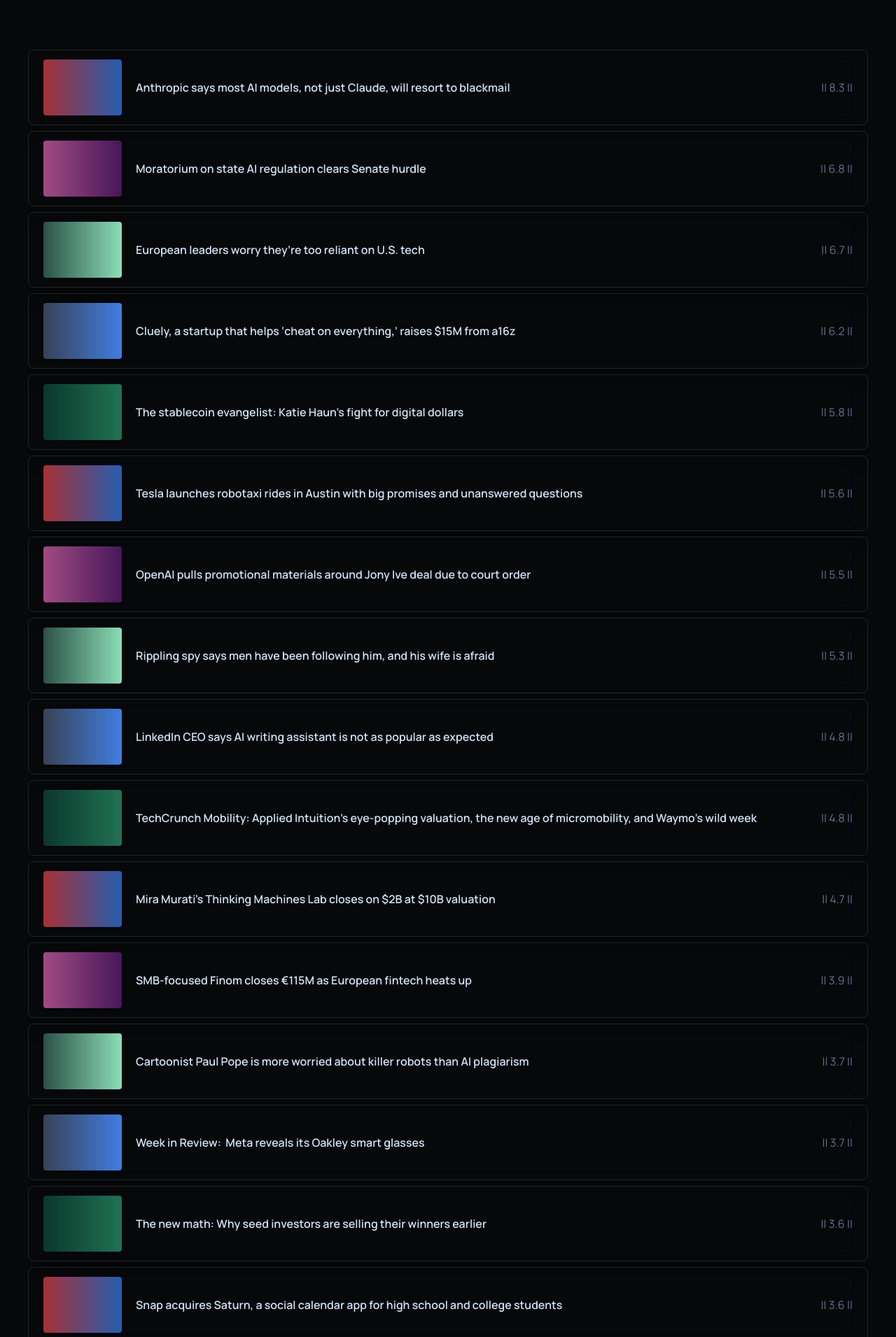
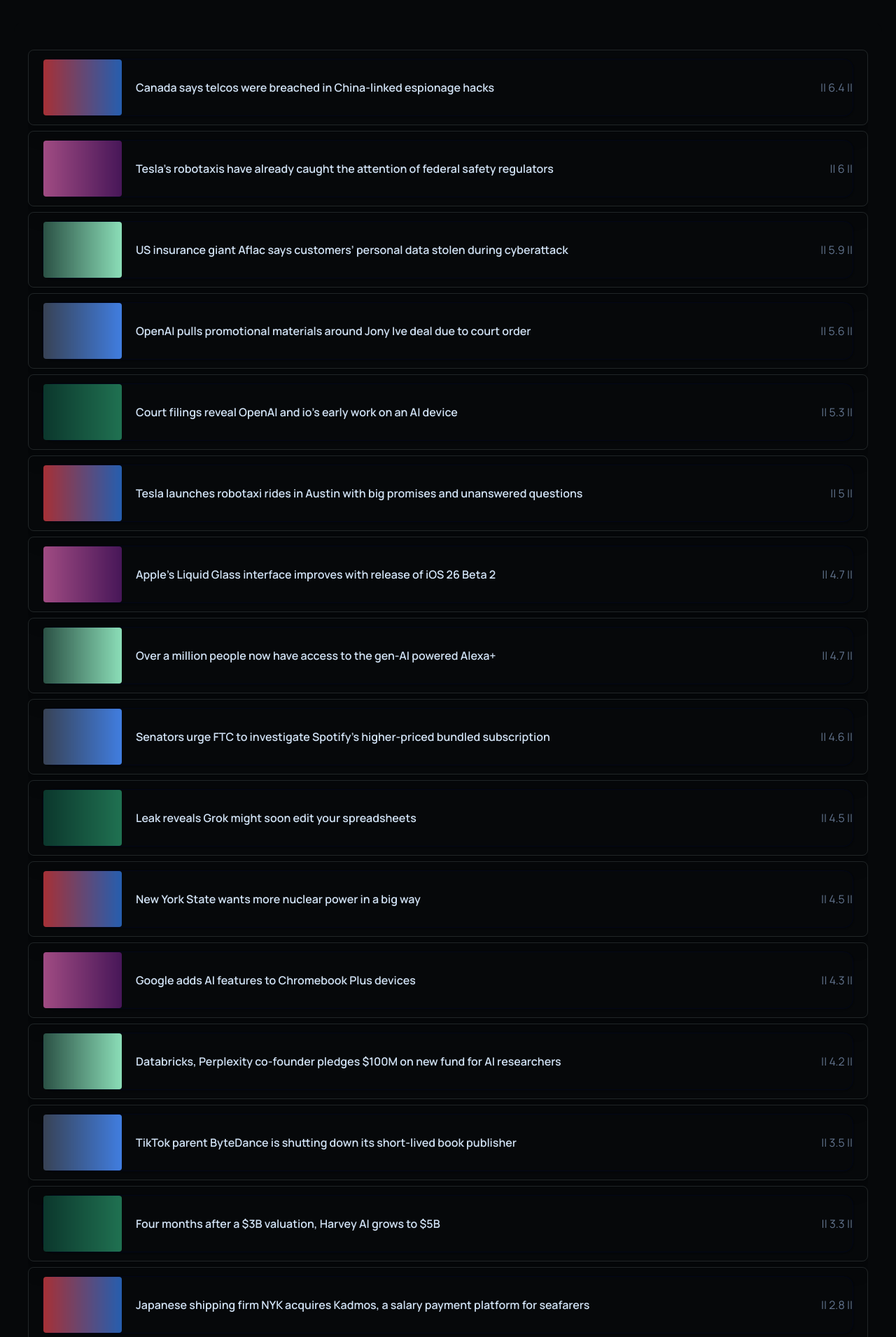
Before and after one commit to vynride/newstinct, a Next.js app: page / in a window 1280 px wide. Shown: the part 69-1980 px from the top of the page at 70% size. Built offline with nearby package versions, Linux system fonts and the light colour scheme.

Commit message:
chore: update articles

```diff
--- a/package.json
+++ b/package.json
@@ -13,6 +13,7 @@
     "class-variance-authority": "^0.7.1",
     "clsx": "^2.1.1",
     "lucide-react": "^0.519.0",
+    "mongodb": "^6.17.0",
     "next": "15.3.4",
     "react": "^19.0.0",
     "react-dom": "^19.0.0",
--- a/public/articles/articles.json
+++ b/public/articles/articles.json
@@ -1,122 +1,122 @@
 [
     {
-        "headline": "Anthropic says most AI models, not just Claude, will resort to blackmail",
-        "url": "https://techcrunch.com/2025/06/20/anthropic-says-most-ai-models-not-just-claude-will-resort-to-blackmail/",
-        "rating": 8.3,
-        "id": "p0qoMDUj1A5VDGpZ"
+        "headline": "Canada says telcos were breached in China-linked espionage hacks",
+        "url": "https://techcrunch.com/2025/06/23/canada-says-telcos-were-breached-in-china-linked-espionage-hacks/",
+        "rating": 6.4,
+        "id": "n68cI8Ff3S5ANJhZ"
     },
     {
-        "headline": "Moratorium on state AI regulation clears Senate hurdle",
-        "url": "https://techcrunch.com/2025/06/22/moratorium-on-state-ai-regulation-clears-senate-hurdle/",
-        "rating": 6.8,
-        "id": "noTpL6yRzHOxKQOO"
+        "headline": "Tesla\u2019s robotaxis have already caught the attention of federal safety regulators",
+        "url": "https://techcrunch.com/2025/06/23/teslas-robotaxis-have-already-caught-the-attention-of-federal-safety-regulators/",
+        "rating": 6.0,
+        "id": "bLNId9W3YJh0tagq"
     },
     {
-        "headline": "European leaders worry they\u2019re too reliant on U.S. tech",
-        "url": "https://techcrunch.com/2025/06/21/european-leaders-worry-theyre-too-reliant-on-u-s-tech/",
-        "rating": 6.7,
-        "id": "26W69lop6zJZtoQj"
+        "headline": "US insurance giant Aflac says customers\u2019 personal data stolen during cyberattack",
+        "url": "https://techcrunch.com/2025/06/23/us-insurance-giant-aflac-says-customers-personal-data-stolen-during-cyberattack/",
+        "rating": 5.9,
+        "id": "494faNwnqY1lzKvc"
     },
     {
-        "headline": "Cluely, a startup that helps \u2018cheat on everything,\u2019 raises $15M from a16z",
-        "url": "https://techcrunch.com/2025/06/20/cluely-a-startup-that-helps-cheat-on-everything-raises-15m-from-a16z/",
-        "rating": 6.2,
-        "id": "RN7lGcqFhqkgCPK7"
+        "headline": "OpenAI pulls promotional materials around Jony Ive deal due to court order",
+        "url": "https://techcrunch.com/2025/06/22/openai-pulls-promotional-materials-around-jony-ive-deal/",
+        "rating": 5.6,
+        "id": "6grSgSErHPRo6JaC"
     },
     {
-        "headline": "The stablecoin evangelist: Katie Haun\u2019s fight for digital dollars",
-        "url": "https://techcrunch.com/2025/06/22/the-stablecoin-evangelist-katie-hauns-fight-for-digital-dollars/",
-        "rating": 5.8,
-        "id": "zvrL5ZkGVYLrxin2"
+        "headline": "Court filings reveal OpenAI and io\u2019s early work on an AI device",
+        "url": "https://techcrunch.com/2025/06/23/court-filings-reveal-openai-and-ios-early-work-on-an-ai-device/",
+        "rating": 5.3,
+        "id": "Y9rTHVoqfKSZwRSm"
     },
     {
         "headline": "Tesla launches robotaxi rides in Austin with big promises and unanswered questions",
         "url": "https://techcrunch.com/2025/06/22/tesla-launches-robotaxi-rides-in-austin-with-big-promises-and-unanswered-questions/",
-        "rating": 5.6,
-        "id": "8EO90tR1iRdtcvyl"
+        "rating": 5.0,
+        "id": "SGabI02kMod97jPj"
     },
     {
-        "headline": "OpenAI pulls promotional materials around Jony Ive deal due to court order",
-        "url": "https://techcrunch.com/2025/06/22/openai-pulls-promotional-materials-around-jony-ive-deal/",
-        "rating": 5.5,
-        "id": "S930bm0RwxO755DN"
+        "headline": "Apple\u2019s Liquid Glass interface improves with release of iOS 26 Beta 2",
+        "url": "https://techcrunch.com/2025/06/23/apples-liquid-glass-interface-improves-with-release-of-ios-26-beta-2/",
+        "rating": 4.7,
+        "id": "HRowCLdxX3JgujST"
     },
     {
-        "headline": "Rippling spy says men have been following him, and his wife is afraid",
-        "url": "https://techcrunch.com/2025/06/20/rippling-spy-says-men-have-been-following-him-and-his-wife-is-afraid/",
-        "rating": 5.3,
-        "id": "1NLwflU193fPJTvs"
+        "headline": "Over a million people now have access to the gen-AI powered Alexa+",
+        "url": "https://techcrunch.com/2025/06/23/over-a-million-people-now-have-access-to-the-gen-ai-powered-alexa/",
+        "rating": 4.7,
+        "id": "VbyZjxccR1aBuL2v"
     },
     {
-        "headline": "LinkedIn CEO says AI writing assistant is not as popular as expected",
-        "url": "https://techcrunch.com/2025/06/22/linkedin-ceo-says-ai-writing-assistant-is-not-as-popular-as-expected/",
-        "rating": 4.8,
-        "id": "NS6EuDBcgY0ZPnTc"
+        "headline": "Senators urge FTC to investigate Spotify\u2019s higher-priced bundled subscription",
+        "url": "https://techcrunch.com/2025/06/23/senators-urge-ftc-to-investigate-spotifys-higher-priced-bundled-subscription/",
+        "rating": 4.6,
+        "id": "5dkrT7W3DxW8rkQm"
     },
     {
-        "headline": "TechCrunch Mobility: Applied Intuition\u2019s eye-popping valuation, the new age of micromobility, and Waymo\u2019s wild week\u00a0",
-        "url": "https://techcrunch.com/2025/06/20/techcrunch-mobility-applied-intuitions-eye-popping-valuation-the-new-age-of-micromobility-and-waymos-wild-week/",
-        "rating": 4.8,
-        "id": "7OW2DmqE5sCgux11"
+        "headline": "Leak reveals Grok might soon edit your spreadsheets",
+        "url": "https://techcrunch.com/2025/06/23/leak-reveals-grok-might-soon-edit-your-spreadsheets/",
+        "rating": 4.5,
+        "id": "4iQtZZZy9qavwmiM"
     },
     {
-        "headline": "Mira Murati\u2019s Thinking Machines Lab closes on $2B at $10B valuation",
-        "url": "https://techcrunch.com/2025/06/20/mira-muratis-thinking-machines-lab-closes-on-2b-at-10b-valuation/",
-        "rating": 4.7,
-        "id": "JpdYlXE3TLxMFV0N"
+        "headline": "New York State wants more nuclear power in a big way",
+        "url": "https://techcrunch.com/2025/06/23/new-york-state-wants-more-nuclear-power-in-a-big-way/",
+        "rating": 4.5,
+        "id": "klAnXEChJSeR9uvm"
+    },
+    {
+        "headline": "Google adds AI features to Chromebook Plus devices",
+        "url": "https://techcrunch.com/2025/06/23/google-adds-ai-features-to-chromebook-plus-devices/",
+        "rating": 4.3,
+        "id": "jQkH9ixpSHrsOPa7"
+    },
+    {
+        "headline": "Databricks, Perplexity co-founder pledges $100M on new fund for AI researchers",
+        "url": "https://techcrunch.com/2025/06/23/databricks-perplexity-co-founder-pledges-100m-on-new-fund-for-ai-researchers/",
+        "rating": 4.2,
+        "id": "PVYz8CcM2BqsMk95"
+    },
+    {
+        "headline": "TikTok parent ByteDance is shutting down its short-lived book publisher",
+        "url": "https://techcrunch.com/2025/06/23/tiktok-parent-bytedance-is-shutting-down-its-short-lived-book-publisher/",
+        "rating": 3.5,
+        "id": "FVPK9EVnjozwHyd5"
+    },
+    {
+        "headline": "Four months after a $3B valuation, Harvey AI grows to $5B",
+        "url": "https://techcrunch.com/2025/06/23/four-months-after-a-3b-valuation-harvey-ai-grows-to-5b/",
+        "rating": 3.3,
+        "id": "npXVeYYOA9OBqTme"
+    },
+    {
+        "headline": "Japanese shipping firm NYK acquires Kadmos, a salary payment platform for seafarers",
+        "url": "https://techcrunch.com/2025/06/23/japanese-shipping-firm-nyk-acquires-kadmos-a-salary-payment-platform-for-seafarers/",
+        "rating": 2.8,
+        "id": "wzt8xGtmkR9vIey1"
     },
     {
         "headline": "SMB-focused Finom closes \u20ac115M as European fintech heats up",
         "url": "https://techcrunch.com/2025/06/23/smb-focused-finom-closes-e115m-as-european-fintech-heats-up/",
-        "rating": 3.9,
-        "id": "lTpMPcZKSok1E2Zo"
+        "rating": 2.8,
+        "id": "T1xWjcxZwsSQ60Lc"
     },
     {
-        "headline": "Cartoonist Paul Pope is more worried about killer robots than AI plagiarism",
-        "url": "https://techcrunch.com/2025/06/21/cartoonist-paul-pope-is-more-worried-about-killer-robots-than-ai-plagiarism/",
-        "rating": 3.7,
-        "id": "uv1jIJP697sJSbZI"
+        "headline": "TechCrunch Disrupt 2025: The Builders Stage agenda is now live and taking shape",
+        "url": "https://techcrunch.com/2025/06/23/techcrunch-disrupt-2025-the-builders-stage-agenda-is-now-live-and-taking-shape/",
+        "rating": 2.6,
+        "id": "hhdHdjt6ZkNstaqE"
     },
     {
-        "headline": "Week in Review: \u00a0Meta reveals its Oakley smart glasses",
-        "url": "https://techcrunch.com/2025/06/21/week-in-review-meta-reveals-its-oakley-smart-glasses/",
-        "rating": 3.7,
-        "id": "03oIfDQYq1nh8ojR"
+        "headline": "AllSpice\u2019s platform is the GitHub for electrical engineering teams",
+        "url": "https://techcrunch.com/2025/06/23/allspices-platform-is-the-github-for-electrical-engineering-teams/",
+        "rating": 2.6,
+        "id": "rjzfqVWDltqil8SH"
     },
     {
-        "headline": "The new math: Why seed investors are selling their winners earlier",
-        "url": "https://techcrunch.com/2025/06/20/the-new-math-why-seed-investors-are-selling-their-winners-earlier/",
-        "rating": 3.6,
-        "id": "Mbeo2mEL9TFtjnK7"
-    },
-    {
-        "headline": "Snap acquires Saturn, a social calendar app for high school and college students",
-        "url": "https://techcrunch.com/2025/06/20/snap-acquires-saturn-a-social-calendar-app-for-high-school-and-college-students/",
-        "rating": 3.6,
-        "id": "kJqLFqp5y17gOvxs"
-    },
-    {
-        "headline": "The startups rolling out of Europe\u2019s early-stage micromobility scene",
-        "url": "https://techcrunch.com/2025/06/20/the-startups-rolling-out-of-europes-early-stage-micromobility-scene/",
-        "rating": 3.6,
-        "id": "Vfa8nZZoQfENVLyF"
-    },
-    {
-        "headline": "Why Danny Boyle shot \u201828 Years Later\u2019 on iPhones",
-        "url": "https://techcrunch.com/2025/06/22/why-danny-boyle-shot-28-years-later-with-iphones/",
-        "rating": 2.5,
-        "id": "lBkc1cfigDIEkATf"
-    },
-    {
-        "headline": "Last day to save on your TechCrunch All Stage pass \u2014 prices go up tonight",
-        "url": "https://techcrunch.com/2025/06/22/last-day-to-save-on-your-techcrunch-all-stage-pass-prices-go-up-tonight/",
-        "rating": 1.9,
-        "id": "L7FXflzj3fSmHTpX"
-    },
-    {
-        "headline": "2 days left to save up to $210 on your TechCrunch All Stage pass",
-        "url": "https://techcrunch.com/2025/06/21/2-days-left-to-save-up-to-210-on-your-techcrunch-all-stage-pass/",
-        "rating": 1.9,
-        "id": "j3nauThWWJVhUADt"
+        "headline": "Want to know where VCs are investing next? Be in the room at TechCrunch Disrupt 2025",
+        "url": "https://techcrunch.com/2025/06/23/want-to-know-where-vcs-are-investing-next-be-in-the-room-at-techcrunch-disrupt-2025/",
+        "rating": 2.6,
+        "id": "IltA8FWCt35tZOZF"
     }
 ]
--- a/src/app/page.tsx
+++ b/src/app/page.tsx
@@ -1,9 +1,13 @@
 import { NewsCard } from "@/components/NewsContainer";
 
-export default function Home() {
+export default async function Home() {
   return (
     <>
-      <NewsCard />
+      {/* Making Home() async is not a good approach as the page waits till content is loaded
+      A better approach is to use an async fn here and pass props to NewsCard instead
+
+      Even better approach is to use MongoDB */}
+      {await NewsCard()}
     </>
   );
 }
--- /dev/null
+++ b/src/types/article.ts
@@ -0,0 +1,9 @@
+export default interface Article {
+  headline: string;
+  rating: number;
+  id: number;
+  url: string;
+  content?: string;
+  author?: string;
+  date?: string;
+}
```
Also changed, not shown: src/components/NewsContainer.tsx (+1 -10 lines), 1 other file (tests, documents, lock files or other folders).
